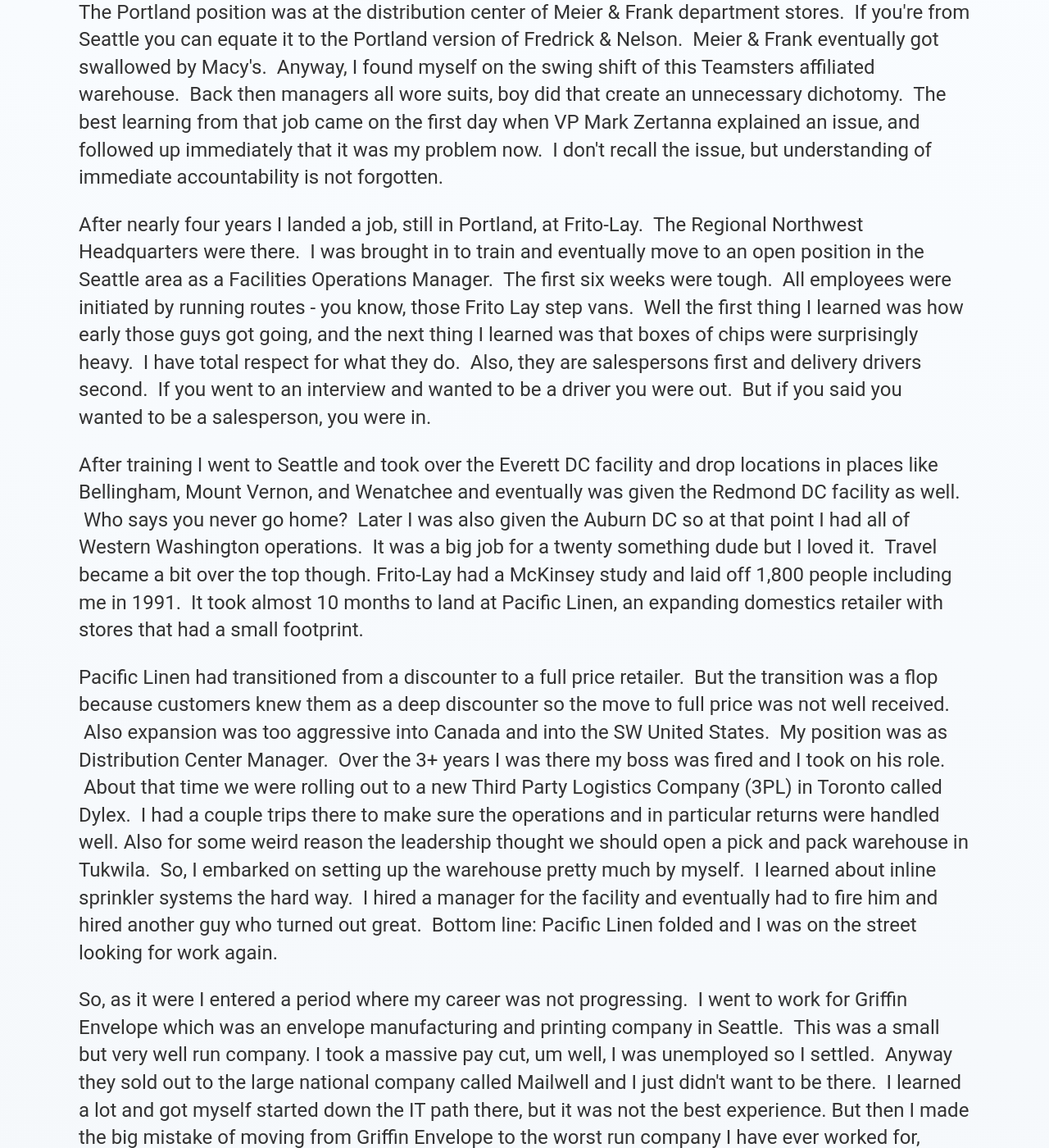
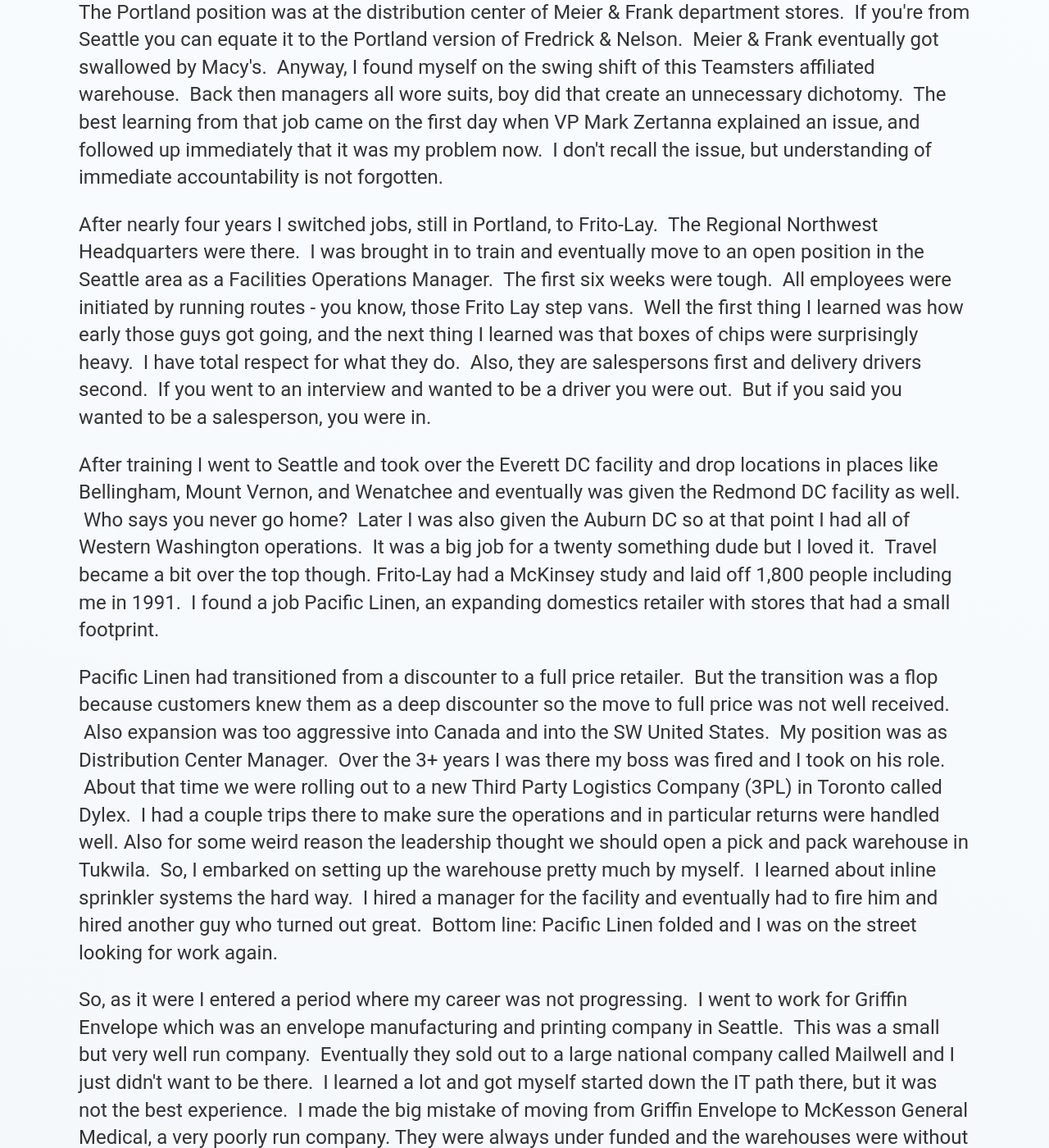
Before and after one commit to mo4dawg/mo4dawg.github.io, a Jekyll site: the page built from about/index.html, in a window 1280 px wide and 1400 px high, scrolled down 1055 px. Shown: the whole window at 82% size. Built offline with Jekyll 4.4.1, drawn with Linux system fonts in a browser that asks for light colours; some of the changed text lies outside the part shown.

Commit message:
Update index.html

```diff
--- a/about/index.html
+++ b/about/index.html
@@ -19,10 +19,10 @@
 <h3><a name="EarlyCareer">Early Career</a></h3>
 <p>In school I eventually ended up with a Business Administration degree and dreamt of working in a high rise in Seattle. &nbsp;Instead I ended up in the dusty basement of a 1920's era warehouse in Portland, Oregon. &nbsp; Oh well!</p>
 <p>The Portland position was at the distribution center of Meier & Frank department stores. &nbsp;If you're from Seattle you can equate it to the Portland version of Fredrick & Nelson. &nbsp;Meier & Frank eventually got swallowed by Macy's.  &nbsp;Anyway, I found myself on the swing shift of this Teamsters affiliated warehouse.  &nbsp;Back then managers all wore suits, boy did that create an unnecessary dichotomy.  &nbsp;The best learning from that job came on the first day when VP Mark Zertanna explained an issue, and followed up immediately that it was my problem now.  &nbsp;I don't recall the issue, but understanding of immediate accountability is not forgotten. </p>
-<p>After nearly four years I landed a job, still in Portland, at Frito-Lay. &nbsp;The Regional Northwest Headquarters were there. &nbsp;I was brought in to train and eventually move to an open position in the Seattle area as a Facilities Operations Manager. &nbsp;The first six weeks were tough. &nbsp;All employees were initiated by running routes - you know, those Frito Lay step vans. &nbsp;Well the first thing I learned was how early those guys got going, and the next thing I learned was that boxes of chips were surprisingly heavy. &nbsp;I have total respect for what they do.  &nbsp;Also, they are salespersons first and delivery drivers second. &nbsp;If you went to an interview and wanted to be a driver you were out. &nbsp;But if you said you wanted to be a salesperson, you were in. </p>
-<p>After training I went to Seattle and took over the Everett DC facility and drop locations in places like Bellingham, Mount Vernon, and Wenatchee and eventually was given the Redmond DC facility as well.  &nbsp;Who says you never go home?  &nbsp;Later I was also given the Auburn DC so at that point I had all of Western Washington operations.  &nbsp;It was a big job for a twenty something dude but I loved it.  &nbsp;Travel became a bit over the top though.  Frito-Lay had a McKinsey study and laid off 1,800 people including me in 1991. &nbsp;It took almost 10 months to land at Pacific Linen, an expanding domestics retailer with stores that had a small footprint.</p>
+<p>After nearly four years I switched jobs, still in Portland, to Frito-Lay. &nbsp;The Regional Northwest Headquarters were there. &nbsp;I was brought in to train and eventually move to an open position in the Seattle area as a Facilities Operations Manager. &nbsp;The first six weeks were tough. &nbsp;All employees were initiated by running routes - you know, those Frito Lay step vans. &nbsp;Well the first thing I learned was how early those guys got going, and the next thing I learned was that boxes of chips were surprisingly heavy. &nbsp;I have total respect for what they do.  &nbsp;Also, they are salespersons first and delivery drivers second. &nbsp;If you went to an interview and wanted to be a driver you were out. &nbsp;But if you said you wanted to be a salesperson, you were in. </p>
+<p>After training I went to Seattle and took over the Everett DC facility and drop locations in places like Bellingham, Mount Vernon, and Wenatchee and eventually was given the Redmond DC facility as well.  &nbsp;Who says you never go home?  &nbsp;Later I was also given the Auburn DC so at that point I had all of Western Washington operations.  &nbsp;It was a big job for a twenty something dude but I loved it.  &nbsp;Travel became a bit over the top though.  Frito-Lay had a McKinsey study and laid off 1,800 people including me in 1991. &nbsp;I found a job Pacific Linen, an expanding domestics retailer with stores that had a small footprint.</p>
 <p>Pacific Linen had transitioned from a discounter to a full price retailer. &nbsp;But the transition was a flop because customers knew them as a deep discounter so the move to full price was not well received. &nbsp;Also expansion was too aggressive into Canada and into the SW United States. &nbsp;My position was as Distribution Center Manager. &nbsp;Over the 3+ years I was there my boss was fired and I took on his role. &nbsp;About that time we were rolling out to a new Third Party Logistics Company (3PL) in Toronto called Dylex. &nbsp;I had a couple trips there to make sure the operations and in particular returns were handled well.  Also for some weird reason the leadership thought we should open a pick and pack warehouse in Tukwila. &nbsp;So, I embarked on setting up the warehouse pretty much by myself. &nbsp;I learned about inline sprinkler systems the hard way. &nbsp;I hired a manager for the facility and eventually had to fire him and hired another guy who turned out great. &nbsp;Bottom line: Pacific Linen folded and I was on the street looking for work again. </p>
-<p>So, as it were I entered a period where my career was not progressing.  &nbsp;I went to work for Griffin Envelope which was an envelope manufacturing and printing company in Seattle. &nbsp;This was a small but very well run company.  I took a massive pay cut, um well, I was unemployed so I settled. &nbsp;Anyway they sold out to the large national company called Mailwell and I just didn't want to be there. &nbsp;I learned a lot and got myself started down the IT path there, but it was not the best experience. But then I made the big mistake of moving from Griffin Envelope to the worst run company I have ever worked for, McKesson General Medical.  These guys were always under funded, the warehouses were without reasonable technology, and staffing was at a level that made basic sanitation impossible. &nbsp;I worked many evenings after hours physically packing orders to clear the day's backlog - the all time low point in my career.  <em>My salvation was school and family.</em> </p>
+<p>So, as it were I entered a period where my career was not progressing.  &nbsp;I went to work for Griffin Envelope which was an envelope manufacturing and printing company in Seattle. &nbsp;This was a small but very well run company.  &nbsp;Eventually they sold out to a large national company called Mailwell and I just didn't want to be there. &nbsp;I learned a lot and got myself started down the IT path there, but it was not the best experience. &nbsp;I made the big mistake of moving from Griffin Envelope to McKesson General Medical, a very poorly run company.  They were always under funded and the warehouses were without reasonable technology and staffing was at a level that made basic sanitation impossible. &nbsp;I worked many evenings after hours physically packing orders to clear the day's backlog - the all time low point in my career.  <em>My salvation was school and family.</em> </p>
 <h3><a name="Family">Family</a></h3>
 <p>I met my wife Suzanne in 1990 and we were married in October of 1991. &nbsp;It happened that the Frito-Lay layoff was just a couple weeks before the wedding. &nbsp;My son John was born in 1994 about a year before I left Pacific Linen. &nbsp;He had big blue eyes and a blonde head.  He was razor intelligent. &nbsp;My second son Jackson was born in 1996 while I was at Griffin Envelope.  He has darker hair and brown eyes and a built in diligence. &nbsp;Both kids have since grown into fine young men. &nbsp;My family helped me get through the dark days that were McKesson. &nbsp;We used to hold the kids and dance around and sing to REM's "Shining Happy People" and do all those things you do with your kids.</p>
 <h3><a name="School">Back to School</a></h3>
```
